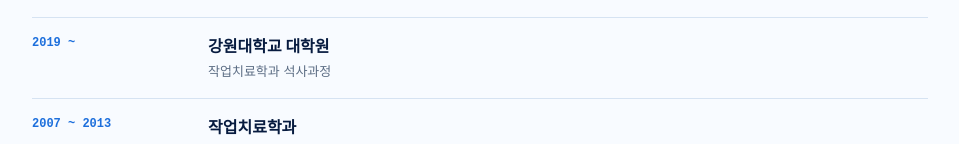
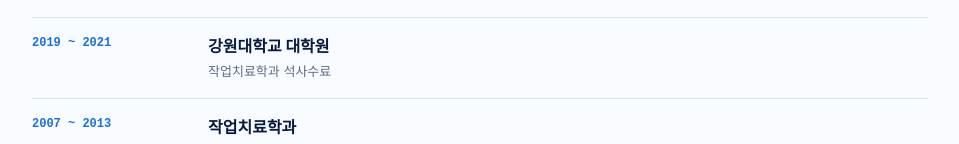
Before and after one commit to hamhyeonggwang/othub2, a Next.js app: page /portfolio in a window 1280 px wide. Shown: the part 1147-1291 px from the top of the page, without its empty margins (280-1239 px from the left). Built offline with nearby package versions, Linux system fonts and the light colour scheme; no server answers; a web font is replaced by a local one.

Commit message:
포트폴리오: 학력을 석사수료(2019~2021)로 수정

```diff
--- a/app/(hub)/portfolio/page.tsx
+++ b/app/(hub)/portfolio/page.tsx
@@ -37,7 +37,7 @@
 ];
 
 const EDUCATION = [
-  { period: "2019 ~", title: "강원대학교 대학원", desc: "작업치료학과 석사과정" },
+  { period: "2019 ~ 2021", title: "강원대학교 대학원", desc: "작업치료학과 석사수료" },
   { period: "2007 ~ 2013", title: "작업치료학과", desc: "학사" },
 ];
 
```
